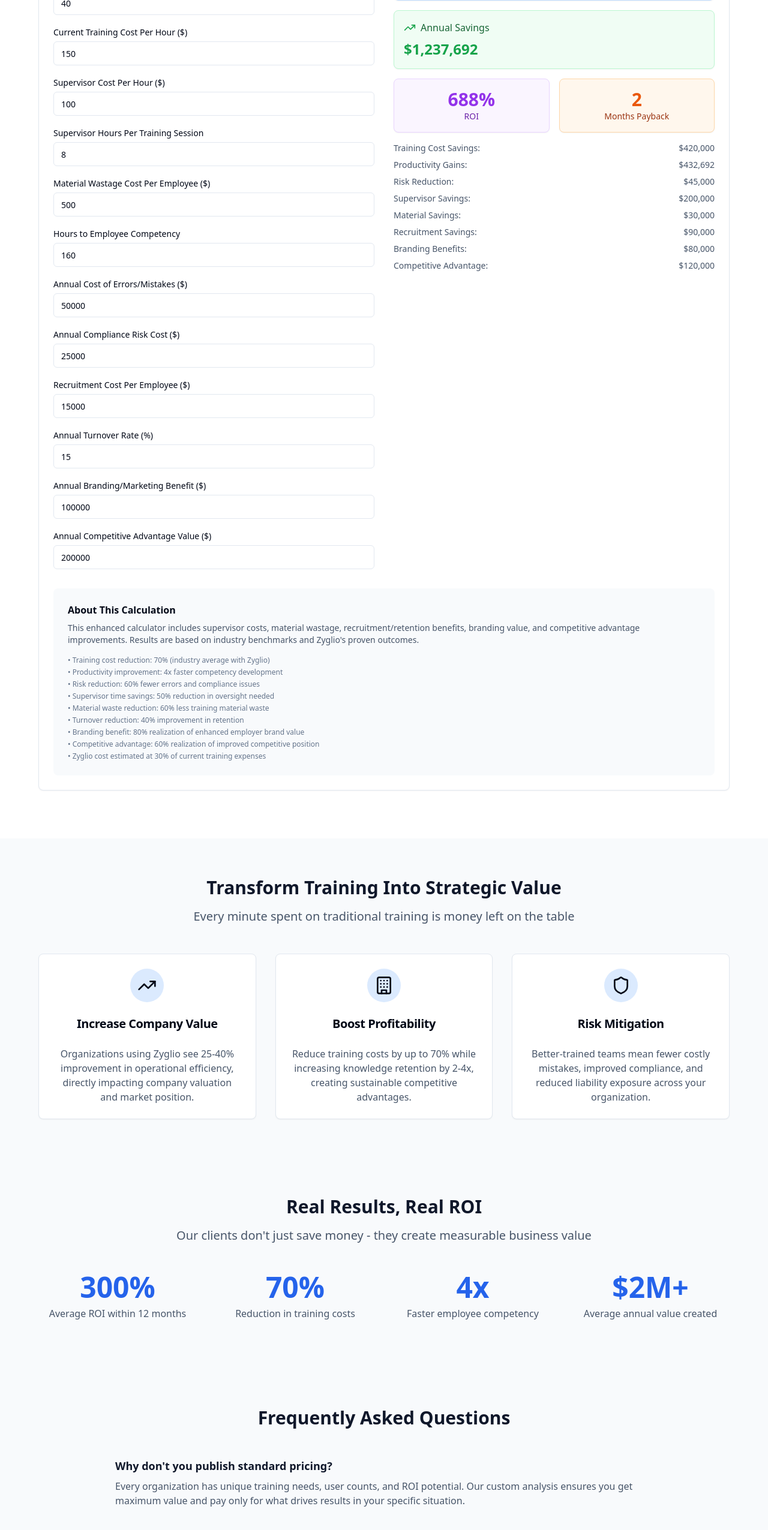
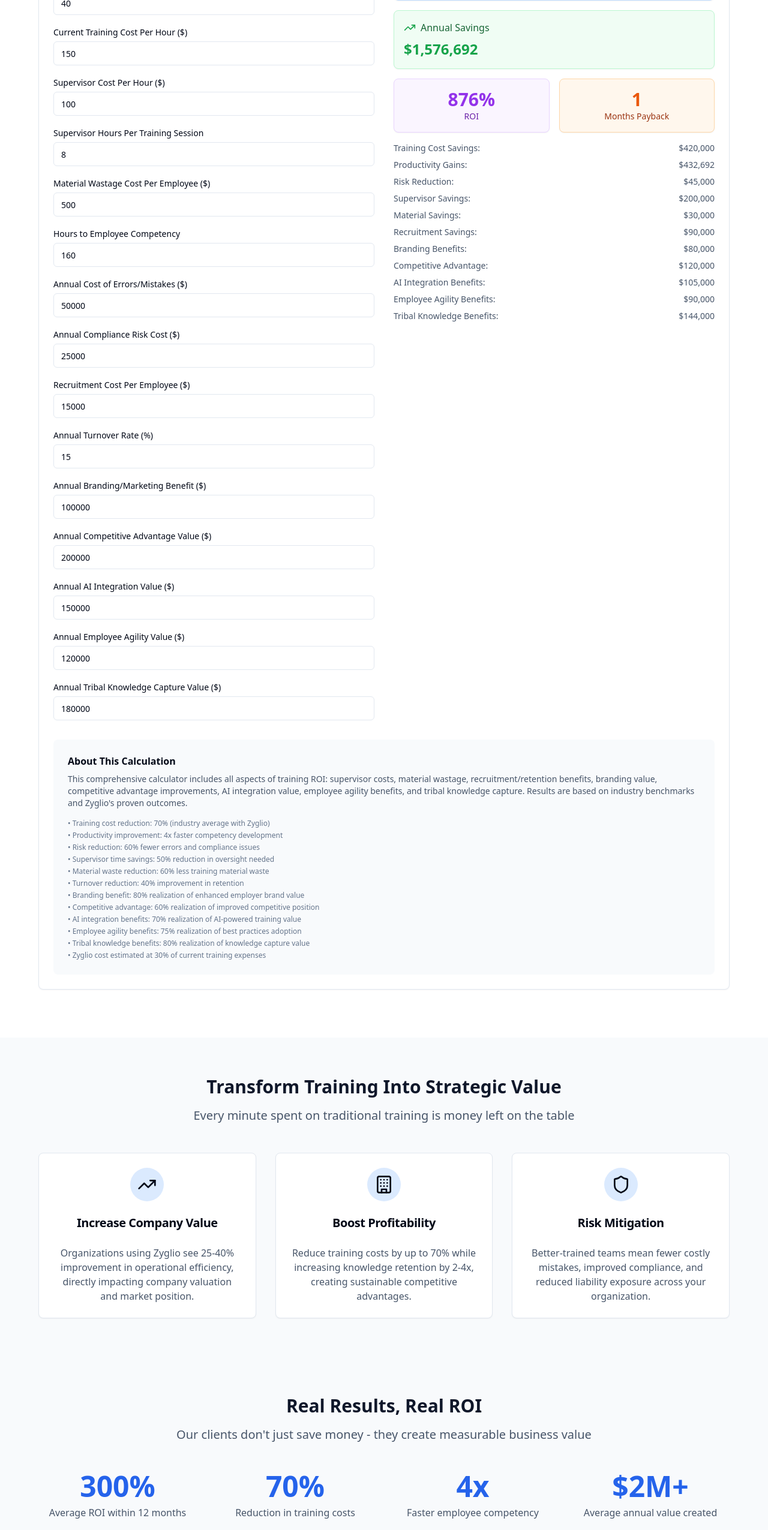
Before and after one commit to jmerril/voice-to-mastery-web, a React (Vite) app: page /roi-calculator in a window 1280 px wide. Shown: the part 1016-3567 px from the top of the page at 60% size. Built offline with nearby package versions, Linux system fonts and the light colour scheme.

Commit message:
Remove FAQ and update calculator
Removed the FAQ section from the ROI calculator page and added new benefits to the interactive calculator, including the value of AI for training, employee agility, and capturing tribal knowledge.

```diff
--- a/src/components/InteractiveROICalculator.tsx
+++ b/src/components/InteractiveROICalculator.tsx
@@ -1,4 +1,3 @@
-
 import React, { useState, useEffect } from 'react';
 import { Card, CardContent, CardDescription, CardHeader, CardTitle } from "@/components/ui/card";
 import { Input } from "@/components/ui/input";
@@ -21,7 +20,10 @@ const InteractiveROICalculator = () => {
     recruitmentCostPerEmployee: 15000,
     turnoverRate: 15, // percentage
     brandingMarketingBenefit: 100000, // annual benefit
-    competitiveAdvantageValue: 200000 // annual competitive advantage value
+    competitiveAdvantageValue: 200000, // annual competitive advantage value
+    aiIntegrationValue: 150000, // annual AI integration value
+    employeeAgilityValue: 120000, // annual employee agility value
+    tribalKnowledgeValue: 180000 // annual tribal knowledge capture value
   });
 
   const [results, setResults] = useState({
@@ -35,6 +37,9 @@ const InteractiveROICalculator = () => {
     recruitmentSavings: 0,
     brandingBenefits: 0,
     competitiveAdvantage: 0,
+    aiIntegrationBenefits: 0,
+    employeeAgilityBenefits: 0,
+    tribalKnowledgeBenefits: 0,
     totalAnnualValue: 0,
     roiPercentage: 0,
     paybackMonths: 0
@@ -59,7 +64,10 @@ const InteractiveROICalculator = () => {
       recruitmentCostPerEmployee,
       turnoverRate,
       brandingMarketingBenefit,
-      competitiveAdvantageValue
+      competitiveAdvantageValue,
+      aiIntegrationValue,
+      employeeAgilityValue,
+      tribalKnowledgeValue
     } = inputs;
 
     // Current training costs
@@ -85,7 +93,12 @@ const InteractiveROICalculator = () => {
     const brandingBenefits = brandingMarketingBenefit * 0.8; // 80% of the branding benefit realized
     const competitiveAdvantage = competitiveAdvantageValue * 0.6; // 60% of competitive advantage realized
 
-    const totalAnnualValue = trainingSavings + productivityGains + riskReduction + supervisorSavings + materialSavings + recruitmentSavings + brandingBenefits + competitiveAdvantage;
+    // New AI and agility benefits
+    const aiIntegrationBenefits = aiIntegrationValue * 0.7; // 70% of AI integration value realized
+    const employeeAgilityBenefits = employeeAgilityValue * 0.75; // 75% of employee agility value realized
+    const tribalKnowledgeBenefits = tribalKnowledgeValue * 0.8; // 80% of tribal knowledge value realized
+
+    const totalAnnualValue = trainingSavings + productivityGains + riskReduction + supervisorSavings + materialSavings + recruitmentSavings + brandingBenefits + competitiveAdvantage + aiIntegrationBenefits + employeeAgilityBenefits + tribalKnowledgeBenefits;
     const annualSavings = totalAnnualValue - zyglioAnnualCost;
     const roiPercentage = (annualSavings / zyglioAnnualCost) * 100;
     const paybackMonths = (zyglioAnnualCost / (annualSavings / 12));
@@ -101,6 +114,9 @@ const InteractiveROICalculator = () => {
       recruitmentSavings,
       brandingBenefits,
       competitiveAdvantage,
+      aiIntegrationBenefits,
+      employeeAgilityBenefits,
+      tribalKnowledgeBenefits,
       totalAnnualValue,
       roiPercentage,
       paybackMonths
@@ -295,6 +311,39 @@ const InteractiveROICalculator = () => {
                     className="mt-1"
                   />
                 </div>
+
+                <div>
+                  <Label htmlFor="aiIntegration">Annual AI Integration Value ($)</Label>
+                  <Input
+                    id="aiIntegration"
+                    type="number"
+                    value={inputs.aiIntegrationValue}
+                    onChange={(e) => handleInputChange('aiIntegrationValue', e.target.value)}
+                    className="mt-1"
+                  />
+                </div>
+
+                <div>
+                  <Label htmlFor="employeeAgility">Annual Employee Agility Value ($)</Label>
+                  <Input
+                    id="employeeAgility"
+                    type="number"
+                    value={inputs.employeeAgilityValue}
+                    onChange={(e) => handleInputChange('employeeAgilityValue', e.target.value)}
+                    className="mt-1"
+                  />
+                </div>
+
+                <div>
+                  <Label htmlFor="tribalKnowledge">Annual Tribal Knowledge Capture Value ($)</Label>
+                  <Input
+                    id="tribalKnowledge"
+                    type="number"
+                    value={inputs.tribalKnowledgeValue}
+                    onChange={(e) => handleInputChange('tribalKnowledgeValue', e.target.value)}
+                    className="mt-1"
+                  />
+                </div>
               </div>
             </div>
 
@@ -362,7 +411,7 @@ const InteractiveROICalculator = () => {
                 <div className="space-y-2 text-sm text-slate-600">
                   <div className="flex justify-between">
                     <span>Training Cost Savings:</span>
-                    <span className="font-medium">{formatCurrency(results.totalAnnualValue - results.productivityGains - results.riskReduction - results.supervisorSavings - results.materialSavings - results.recruitmentSavings - results.brandingBenefits - results.competitiveAdvantage)}</span>
+                    <span className="font-medium">{formatCurrency(results.totalAnnualValue - results.productivityGains - results.riskReduction - results.supervisorSavings - results.materialSavings - results.recruitmentSavings - results.brandingBenefits - results.competitiveAdvantage - results.aiIntegrationBenefits - results.employeeAgilityBenefits - results.tribalKnowledgeBenefits)}</span>
                   </div>
                   <div className="flex justify-between">
                     <span>Productivity Gains:</span>
@@ -392,6 +441,18 @@ const InteractiveROICalculator = () => {
                     <span>Competitive Advantage:</span>
                     <span className="font-medium">{formatCurrency(results.competitiveAdvantage)}</span>
                   </div>
+                  <div className="flex justify-between">
+                    <span>AI Integration Benefits:</span>
+                    <span className="font-medium">{formatCurrency(results.aiIntegrationBenefits)}</span>
+                  </div>
+                  <div className="flex justify-between">
+                    <span>Employee Agility Benefits:</span>
+                    <span className="font-medium">{formatCurrency(results.employeeAgilityBenefits)}</span>
+                  </div>
+                  <div className="flex justify-between">
+                    <span>Tribal Knowledge Benefits:</span>
+                    <span className="font-medium">{formatCurrency(results.tribalKnowledgeBenefits)}</span>
+                  </div>
                 </div>
               </div>
             </div>
@@ -400,7 +461,7 @@ const InteractiveROICalculator = () => {
           <div className="mt-8 p-6 bg-slate-50 rounded-lg">
             <h4 className="font-semibold mb-2">About This Calculation</h4>
             <p className="text-sm text-slate-600 mb-4">
-              This enhanced calculator includes supervisor costs, material wastage, recruitment/retention benefits, branding value, and competitive advantage improvements.
+              This comprehensive calculator includes all aspects of training ROI: supervisor costs, material wastage, recruitment/retention benefits, branding value, competitive advantage improvements, AI integration value, employee agility benefits, and tribal knowledge capture.
               Results are based on industry benchmarks and Zyglio's proven outcomes.
             </p>
             <div className="text-xs text-slate-500 space-y-1">
@@ -412,6 +473,9 @@ const InteractiveROICalculator = () => {
               <div>• Turnover reduction: 40% improvement in retention</div>
               <div>• Branding benefit: 80% realization of enhanced employer brand value</div>
               <div>• Competitive advantage: 60% realization of improved competitive position</div>
+              <div>• AI integration benefits: 70% realization of AI-powered training value</div>
+              <div>• Employee agility benefits: 75% realization of best practices adoption</div>
+              <div>• Tribal knowledge benefits: 80% realization of knowledge capture value</div>
               <div>• Zyglio cost estimated at 30% of current training expenses</div>
             </div>
           </div>
--- a/src/pages/ROICalculator.tsx
+++ b/src/pages/ROICalculator.tsx
@@ -1,3 +1,4 @@
+
 import Navigation from "../components/Navigation";
 import Footer from "../components/Footer";
 import InteractiveROICalculator from "../components/InteractiveROICalculator";
@@ -126,55 +127,6 @@ const ROICalculator = () => {
             </div>
           </div>
         </section>
-
-        {/* FAQ Section */}
-        <section className="py-20 px-4 bg-slate-50">
-          <div className="max-w-4xl mx-auto">
-            <div className="text-center mb-12">
-              <h2 className="text-3xl font-bold text-slate-900 mb-4">
-                Frequently Asked Questions
-              </h2>
-            </div>
-
-            <div className="space-y-8">
-              <div>
-                <h3 className="text-lg font-semibold text-slate-900 mb-2">
-                  Why don't you publish standard pricing?
-                </h3>
-                <p className="text-slate-600">
-                  Every organization has unique training needs, user counts, and ROI potential. Our custom analysis ensures you get maximum value and pay only for what drives results in your specific situation.
-                </p>
-              </div>
-
-              <div>
-                <h3 className="text-lg font-semibold text-slate-900 mb-2">
-                  How quickly will we see ROI?
-                </h3>
-                <p className="text-slate-600">
-                  Most organizations see measurable improvements within 30-60 days and full ROI within 6-12 months. Our analysis will show your specific timeline based on your current training costs and efficiency gaps.
-                </p>
-              </div>
-
-              <div>
-                <h3 className="text-lg font-semibold text-slate-900 mb-2">
-                  What if Zyglio doesn't deliver the projected ROI?
-                </h3>
-                <p className="text-slate-600">
-                  We're so confident in our results that we offer ROI guarantees for qualified enterprise clients. If we don't hit the projected returns, we'll work with you at no additional cost until we do.
-                </p>
-              </div>
-
-              <div>
-                <h3 className="text-lg font-semibold text-slate-900 mb-2">
-                  Can you integrate with our existing systems?
-                </h3>
-                <p className="text-slate-600">
-                  Yes, Zyglio integrates with major LMS platforms, HRIS systems, and can connect to virtually any system via API. Integration planning is part of your free ROI analysis.
-                </p>
-              </div>
-            </div>
-          </div>
-        </section>
       </main>
 
       <Footer />
```
